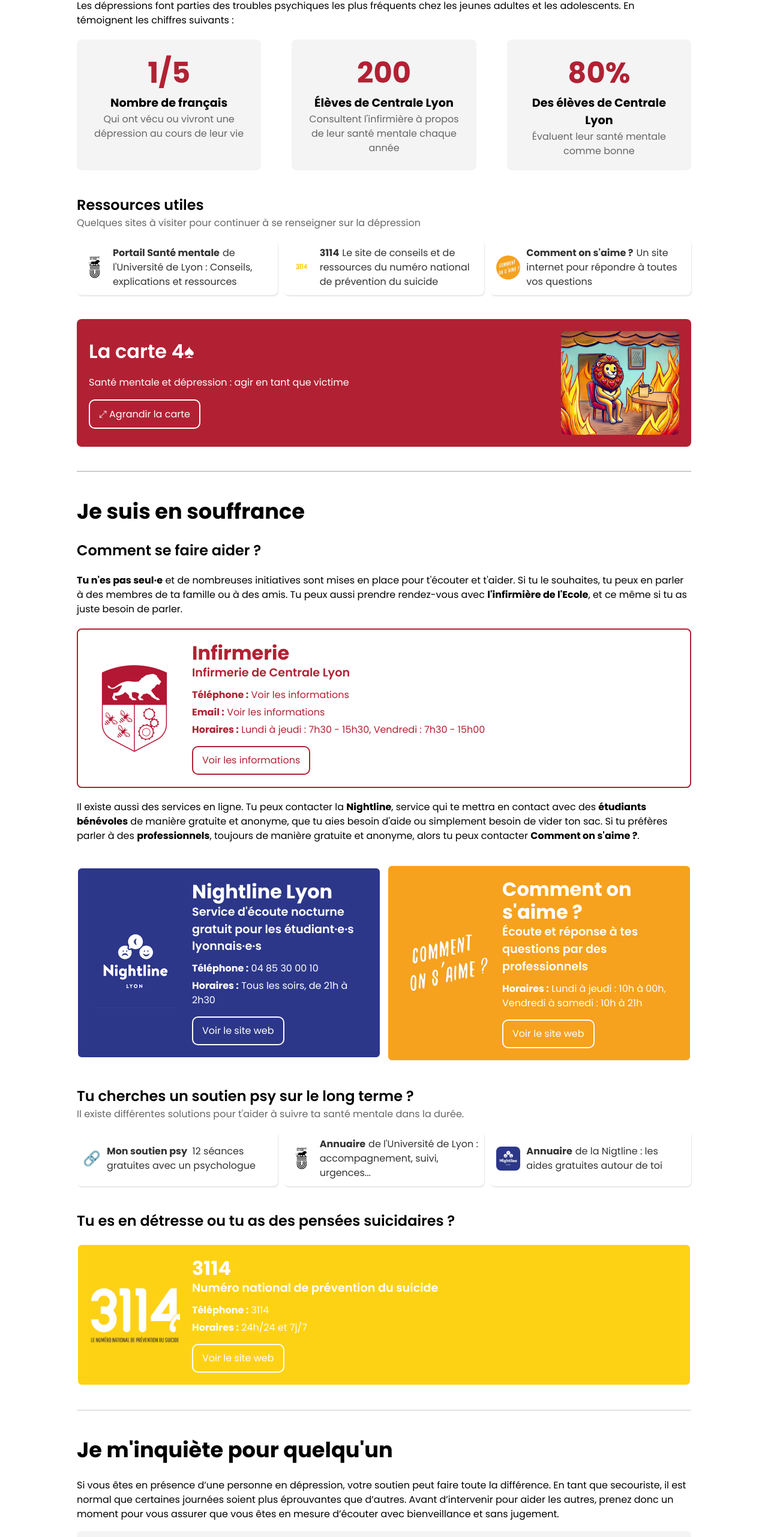
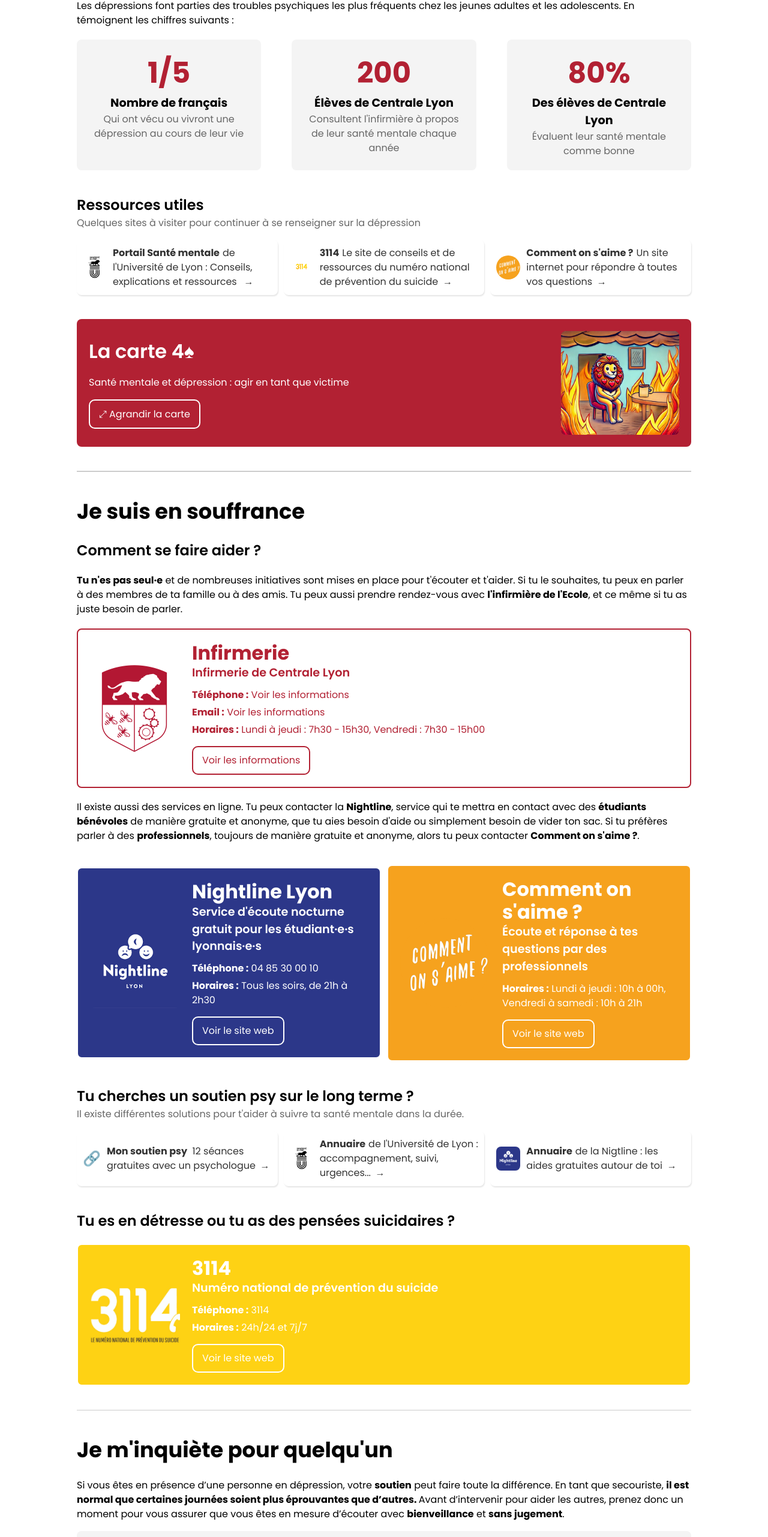
Before and after one commit to aeecleclair/safety_cards_react, a React (Vite) app in the folder front/: page /depression in a window 1280 px wide. Shown: the part 843-3406 px from the top of the page at 60% size. Built offline with nearby package versions, Linux system fonts and the light colour scheme.

Commit message:
v1.5.7.2 - améliorations visuelles

```diff
--- a/front/src/components/chiffres.css
+++ b/front/src/components/chiffres.css
@@ -1,7 +1,7 @@
 .chiffres-group {
     display: flex;
     gap: 5%;
-    justify-content: center;
+    justify-content: left;
     flex-wrap: wrap;
     margin-bottom: 20px;
     margin-top:20px;
--- a/front/src/components/common.css
+++ b/front/src/components/common.css
@@ -31,6 +31,7 @@
     font-size: 1rem;
     text-align: left;
     margin:0;
+    line-height: 2;
 }
 
 
@@ -70,11 +71,11 @@
 }
 
 .image-content-center {
-  width:70%;
+  width:80%;
   border-radius: 8px;
 }
 
-@media (max-width: 1000px) {
+@media (max-width: 600px) {
 
   .image-container-center {
     display: flex;
@@ -89,7 +90,7 @@
 }
 
 
-
+/*Navbar*/
 .navbar {
     display: flex;
     justify-content: left;
@@ -176,7 +177,7 @@
 
 
 
-
+/*Vidéo*/
   .video-container {
     display: flex;
     justify-content: center;
--- a/front/src/components/liens-ext.css
+++ b/front/src/components/liens-ext.css
@@ -95,3 +95,8 @@
 body.dark-mode .link-description{
   color :white;
 }
+
+.link-description::after {
+  content: "\00A0\00A0 \2192";
+  font-weight: 600;
+}
--- a/front/src/pages/Risques-addictifs/Alcool.jsx
+++ b/front/src/pages/Risques-addictifs/Alcool.jsx
@@ -148,6 +148,8 @@
     "Troubles mentaux (dépression, anxiété)"
 ]} />
 
+<YouTubeVideo url="https://www.youtube.com/watch?v=Xo0x_85pERo" />
+
 <Quote text="Bourré·e ou pas, c'était bien moi." />
 
       <p className="texte">Ce que je risque sur <b>les autres</b> :</p>
@@ -218,8 +220,6 @@
           title="Repères de consommation"
           items={items2}
       />
-
-     <YouTubeVideo url="https://www.youtube.com/watch?v=Xo0x_85pERo" />
 
      <ExternalLinkBlock
         title="Ta consommation ne respecte pas l'un ou plusieurs de ces critères ?"
--- a/front/src/pages/Sante/Depression.jsx
+++ b/front/src/pages/Sante/Depression.jsx
@@ -235,9 +235,9 @@
         <h1 className="titre">Je m'inquiète pour quelqu'un</h1>
       </div>
 
-      <p className="texte">Si vous êtes en présence d’une personne en dépression, votre soutien peut faire toute la différence.
-      En tant que secouriste, il est normal que certaines journées soient plus éprouvantes que d’autres.
-      Avant d’intervenir pour aider les autres, prenez donc un moment pour vous assurer que vous êtes en mesure d’écouter avec bienveillance et sans jugement.
+      <p className="texte">Si vous êtes en présence d’une personne en dépression, votre <b>soutien</b> peut faire toute la différence.
+      En tant que secouriste, <b>il est normal que certaines journées soient plus éprouvantes que d’autres. </b>
+      Avant d’intervenir pour aider les autres, prenez donc un moment pour vous assurer que vous êtes en mesure d’écouter avec <b>bienveillance</b> et <b>sans jugement</b>.
 
       </p>
 
```
